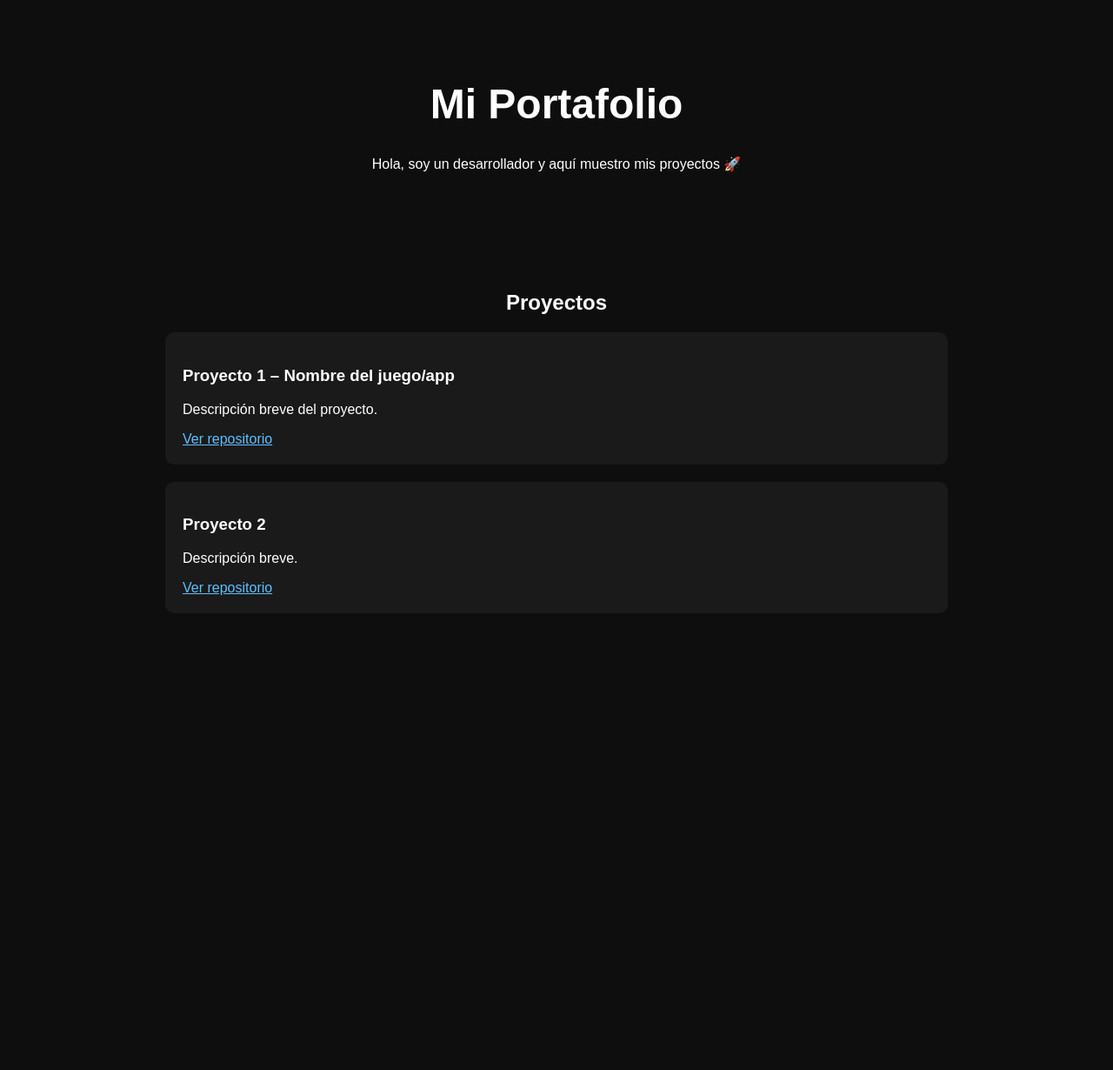
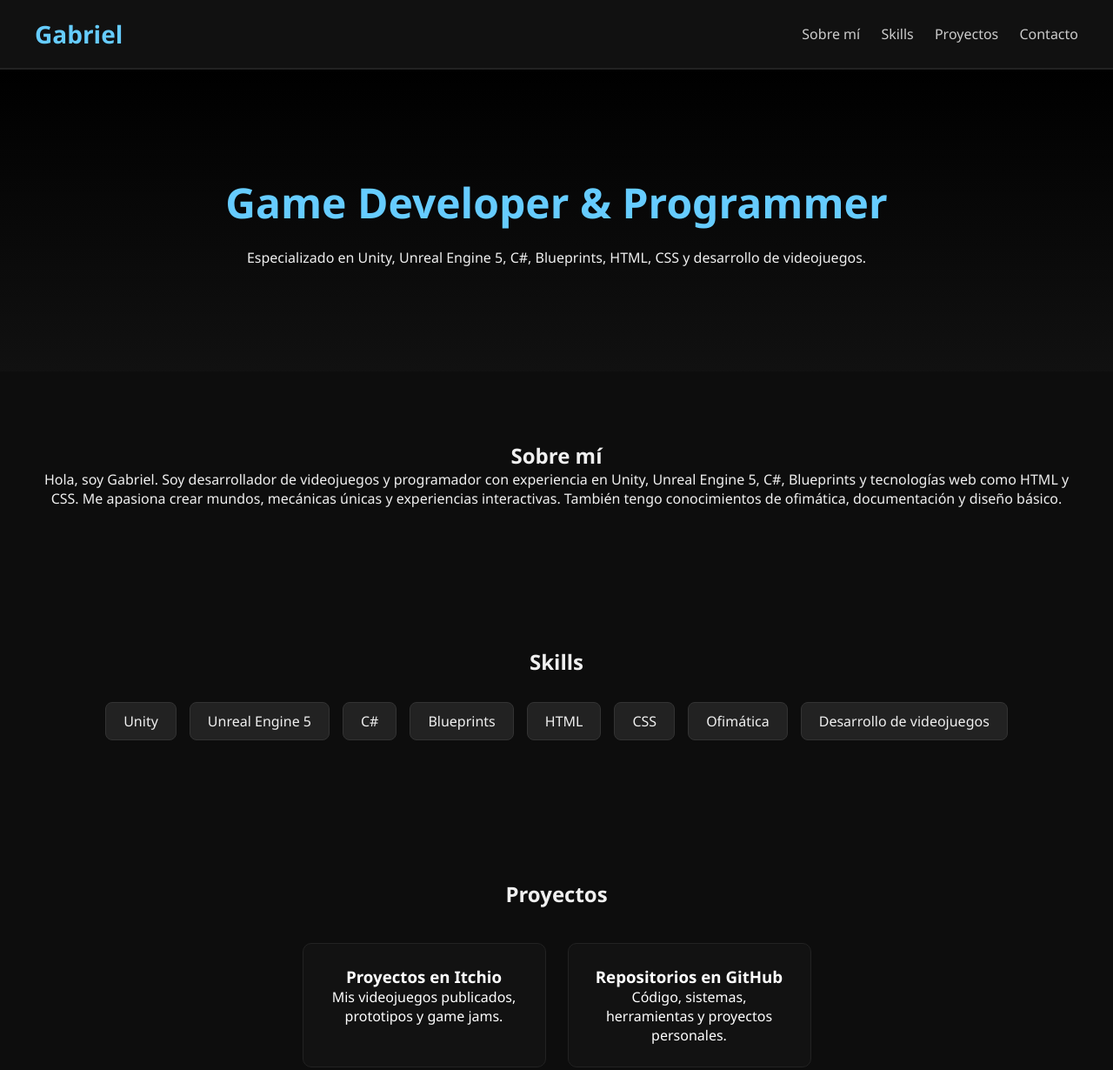
Before and after one commit to GpforcePG/gpforcepg.github.io, a plain HTML site: page index.html in a window 1280 px wide. Shown: the top 1230 px of the page at 87% size. Before the commit the page ends 800 px from the top, so only its background shows below. Drawn offline with Linux system fonts and the light colour scheme.

Commit message:
Update index.html

```diff
--- a/index.html
+++ b/index.html
@@ -3,59 +3,88 @@
 <head>
     <meta charset="UTF-8">
     <meta name="viewport" content="width=device-width, initial-scale=1.0">
-    <title>Mi Portafolio</title>
-    <style>
-        body {
-            margin: 0;
-            font-family: sans-serif;
-            background: #0e0e0e;
-            color: #fff;
-            text-align: center;
-        }
-        header {
-            padding: 60px 20px;
-        }
-        h1 {
-            font-size: 3rem;
-        }
-        .projects {
-            max-width: 900px;
-            margin: auto;
-            padding: 40px 20px;
-        }
-        .card {
-            background: #1a1a1a;
-            margin: 20px 0;
-            padding: 20px;
-            border-radius: 10px;
-            text-align: left;
-        }
-        a {
-            color: #5dc1ff;
-        }
-    </style>
+    <title>Gabriel | Game Developer & Programmer</title>
+    <link rel="stylesheet" href="style.css">
 </head>
 <body>
+
+    <!-- NAVBAR -->
     <header>
-        <h1>Mi Portafolio</h1>
-        <p>Hola, soy un desarrollador y aquí muestro mis proyectos 🚀</p>
+        <h1>Gabriel</h1>
+        <nav>
+            <a href="#about">Sobre mí</a>
+            <a href="#skills">Skills</a>
+            <a href="#projects">Proyectos</a>
+            <a href="#contact">Contacto</a>
+        </nav>
     </header>
 
-    <section class="projects">
+    <!-- HERO -->
+    <section class="hero">
+        <h2>Game Developer & Programmer</h2>
+        <p>Especializado en Unity, Unreal Engine 5, C#, Blueprints, HTML, CSS y desarrollo de videojuegos.</p>
+    </section>
+
+    <!-- ABOUT -->
+    <section id="about" class="section">
+        <h2>Sobre mí</h2>
+        <p>
+            Hola, soy Gabriel. Soy desarrollador de videojuegos y programador con experiencia en Unity,
+            Unreal Engine 5, C#, Blueprints y tecnologías web como HTML y CSS. Me apasiona crear mundos,
+            mecánicas únicas y experiencias interactivas. También tengo conocimientos de ofimática,
+            documentación y diseño básico.
+        </p>
+    </section>
+
+    <!-- SKILLS -->
+    <section id="skills" class="section">
+        <h2>Skills</h2>
+
+        <div class="skills-list">
+            <span>Unity</span>
+            <span>Unreal Engine 5</span>
+            <span>C#</span>
+            <span>Blueprints</span>
+            <span>HTML</span>
+            <span>CSS</span>
+            <span>Ofimática</span>
+            <span>Desarrollo de videojuegos</span>
+        </div>
+    </section>
+
+    <!-- PROJECTS -->
+    <section id="projects" class="section">
         <h2>Proyectos</h2>
 
-        <div class="card">
-            <h3>Proyecto 1 – Nombre del juego/app</h3>
-            <p>Descripción breve del proyecto.</p>
-            <a href="#" target="_blank">Ver repositorio</a>
+        <div class="projects-container">
+
+            <a href="https://gabriel-pg188.itch.io" class="project-card" target="_blank">
+                <h3>Proyectos en Itchio</h3>
+                <p>Mis videojuegos publicados, prototipos y game jams.</p>
+            </a>
+
+            <a href="https://github.com/GpforcePG" class="project-card" target="_blank">
+                <h3>Repositorios en GitHub</h3>
+                <p>Código, sistemas, herramientas y proyectos personales.</p>
+            </a>
+
         </div>
+    </section>
 
-        <div class="card">
-            <h3>Proyecto 2</h3>
-            <p>Descripción breve.</p>
-            <a href="#" target="_blank">Ver repositorio</a>
-        </div>
+    <!-- CONTACT -->
+    <section id="contact" class="section">
+        <h2>Contacto</h2>
+        <p>Puedes escribirme o ver mis trabajos en:</p>
+        <ul>
+            <li>Email: <b>(añade tu correo si quieres mostrarlo)</b></li>
+            <li>Itchio: <b>https://gabriel-pg188.itch.io</b></li>
+            <li>GitHub: <b>https://github.com/GpforcePG</b></li>
+        </ul>
+    </section>
 
-    </section>
+    <footer>
+        <p>© Gabriel — Portfolio Programador/Gamer</p>
+    </footer>
+
 </body>
 </html>
```
